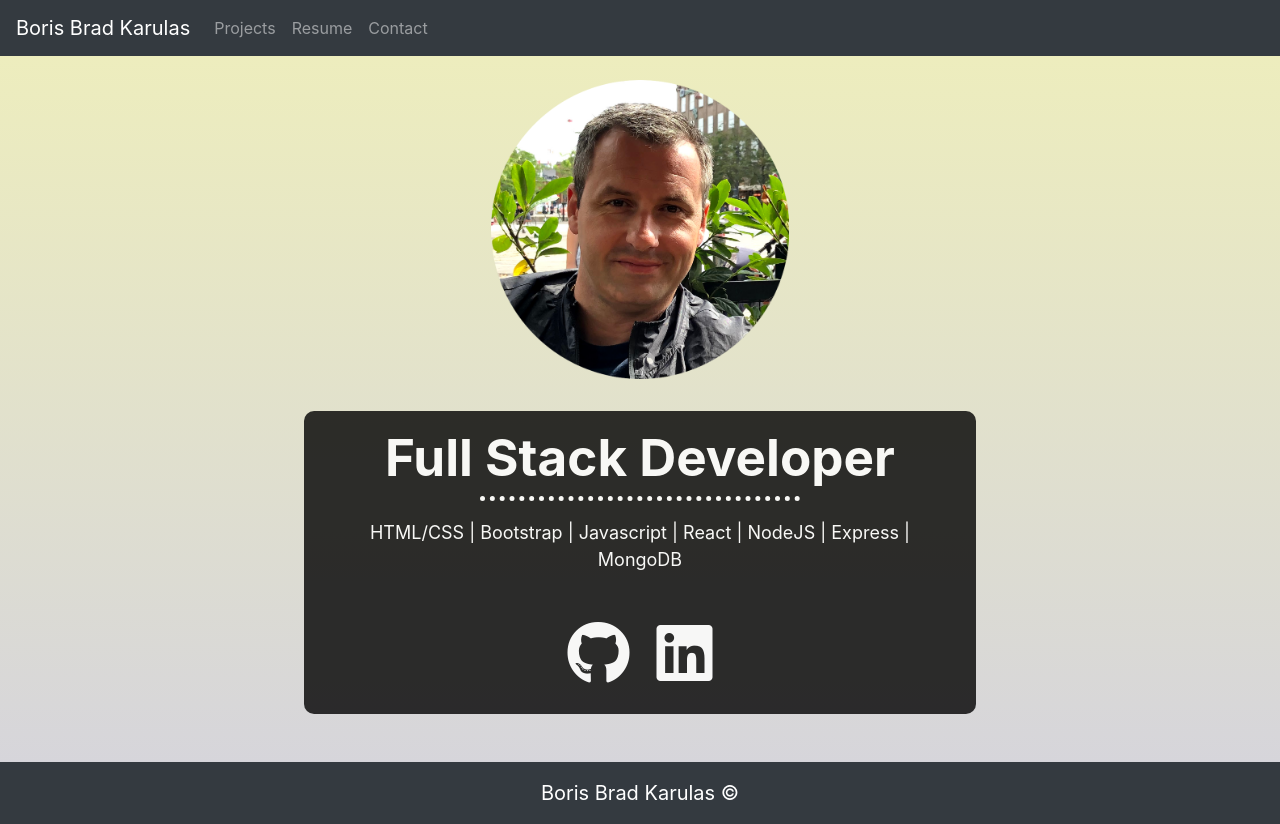
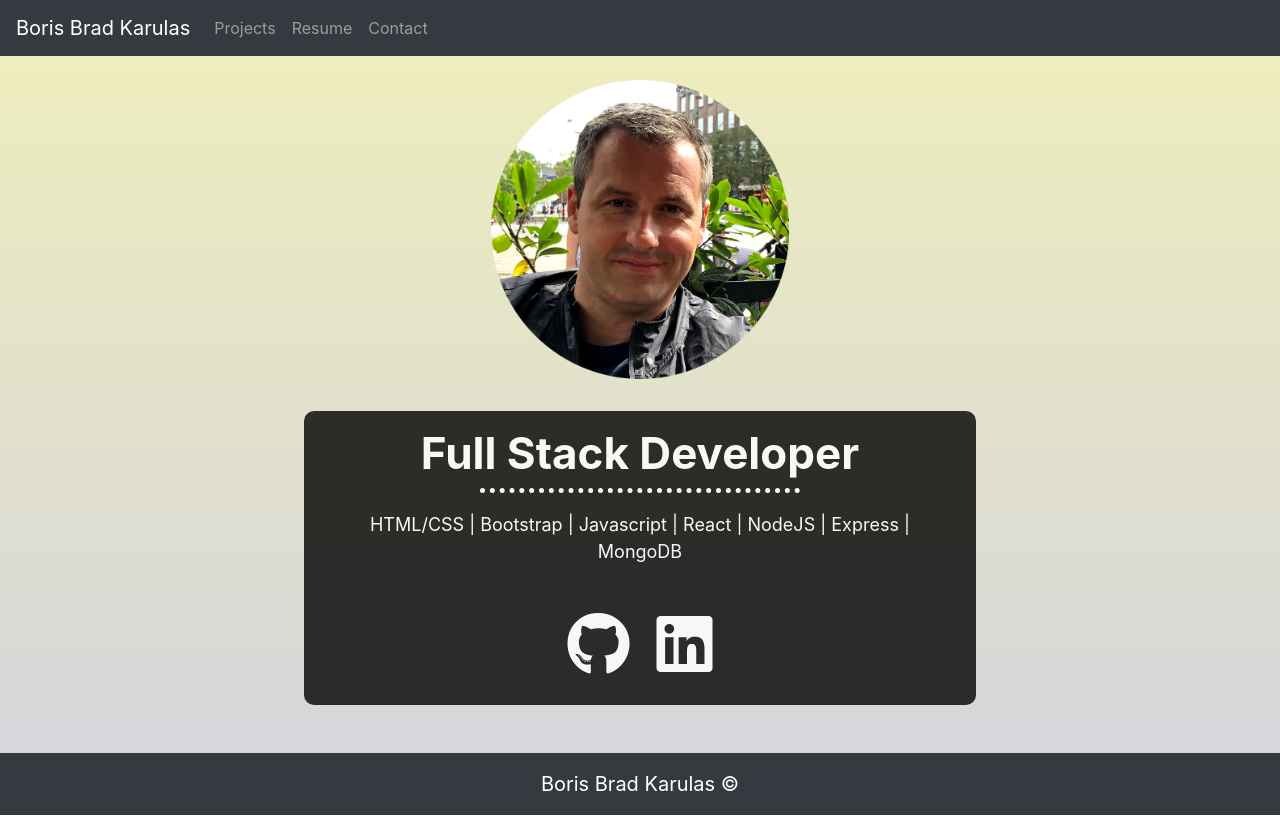
Before and after one commit to bkarulas/react_portfolio, a React (Create React App) app: page / in a window 1280 px wide. Built offline with nearby package versions, Linux system fonts and the light colour scheme.

Commit message:
update link

```diff
--- a/src/components/Home/home.css
+++ b/src/components/Home/home.css
@@ -17,7 +17,7 @@
   }
 
   .banner-text h1{
-    font-size: 320%;
+    font-size: 275%;
     font-weight: bold;
     color: #ffffff
   }
```
